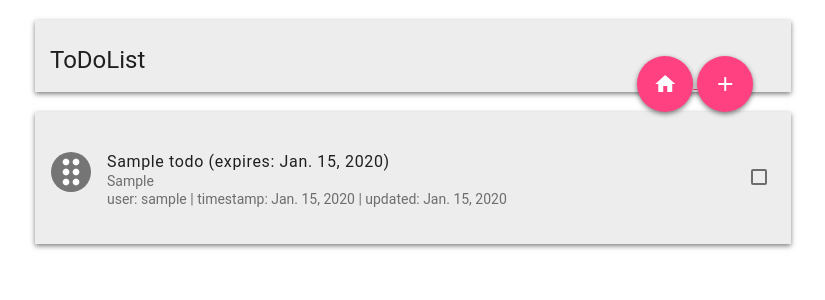
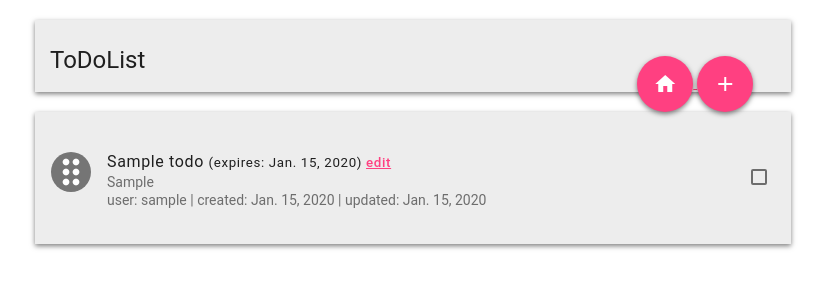
Before and after one commit to robertklim/django-todolist, a Django app: page /todos/todo/1/ in a window 1280 px wide. Shown: the top 300 px of the page, without its empty margins (227-1052 px from the left). Run offline with Django 3.2, Linux system fonts and the light colour scheme; a user stored in the database is signed in; tables that the repository leaves empty hold one stand-in row (values such as "Sample post"); some libraries are stand-ins or nearby versions.

Commit message:
Add 'edit' links to Todos's list and detail templates

```diff
--- a/src/todos/templates/todos/todos_detail.html
+++ b/src/todos/templates/todos/todos_detail.html
@@ -9,13 +9,20 @@
                 <span>
                     {{ object.title }}
                     {% if object.expires %}
-                        (expires: {{ object.expires }})
+                        <small>
+                            (expires: {{ object.expires }})
+                        </small>
                     {% endif %}
+                    <small>
+                        <a href="{{ object.get_absolute_url }}update/">
+                            edit
+                        </a>
+                    </small>
                 </span>
                 <span class="mdl-list__item-text-body">
                     {{ object.entry }}<br>
                     user: {{ object.user }} |
-                    timestamp: {{ object.timestamp }} |
+                    created: {{ object.timestamp }} |
                     updated: {{ object.updated }}
                 </span>
             </span>
```
Also changed, not shown: src/todos/templates/todos/todos_list.html (+8 -1 lines).
